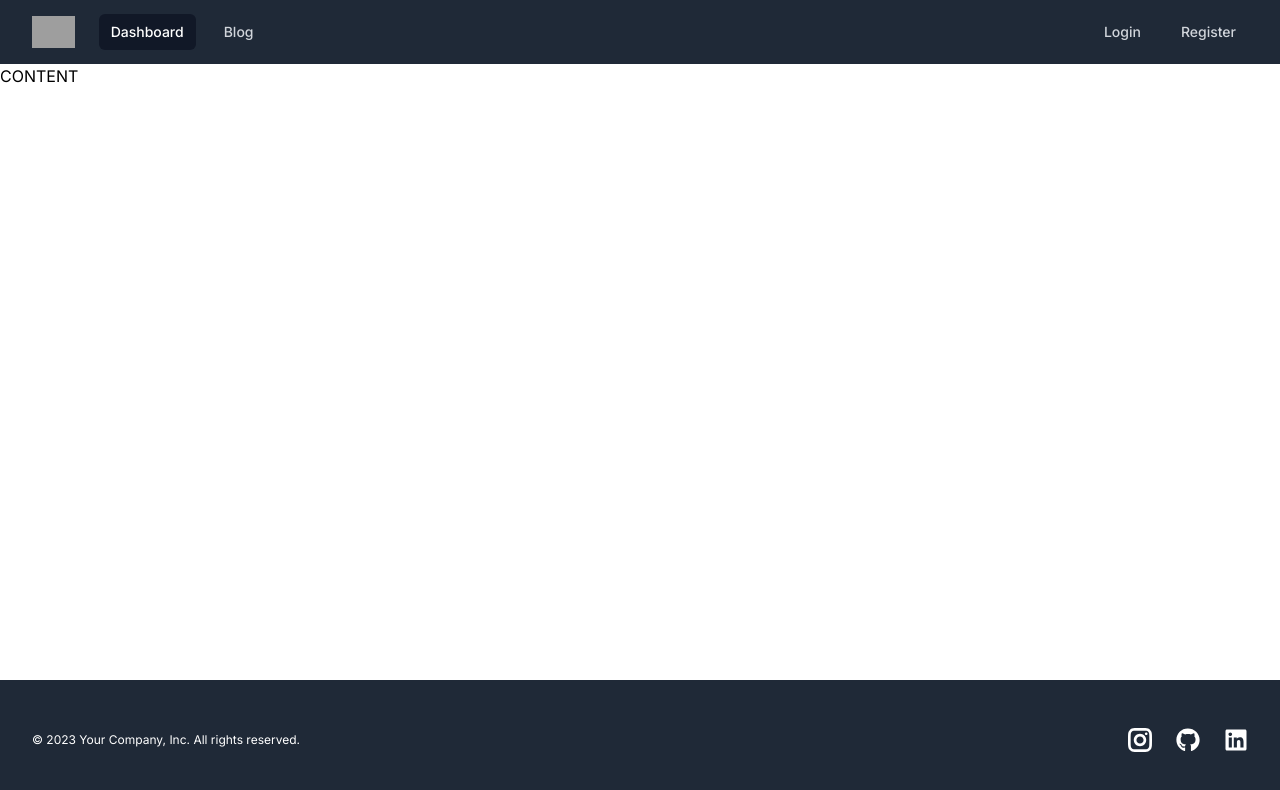
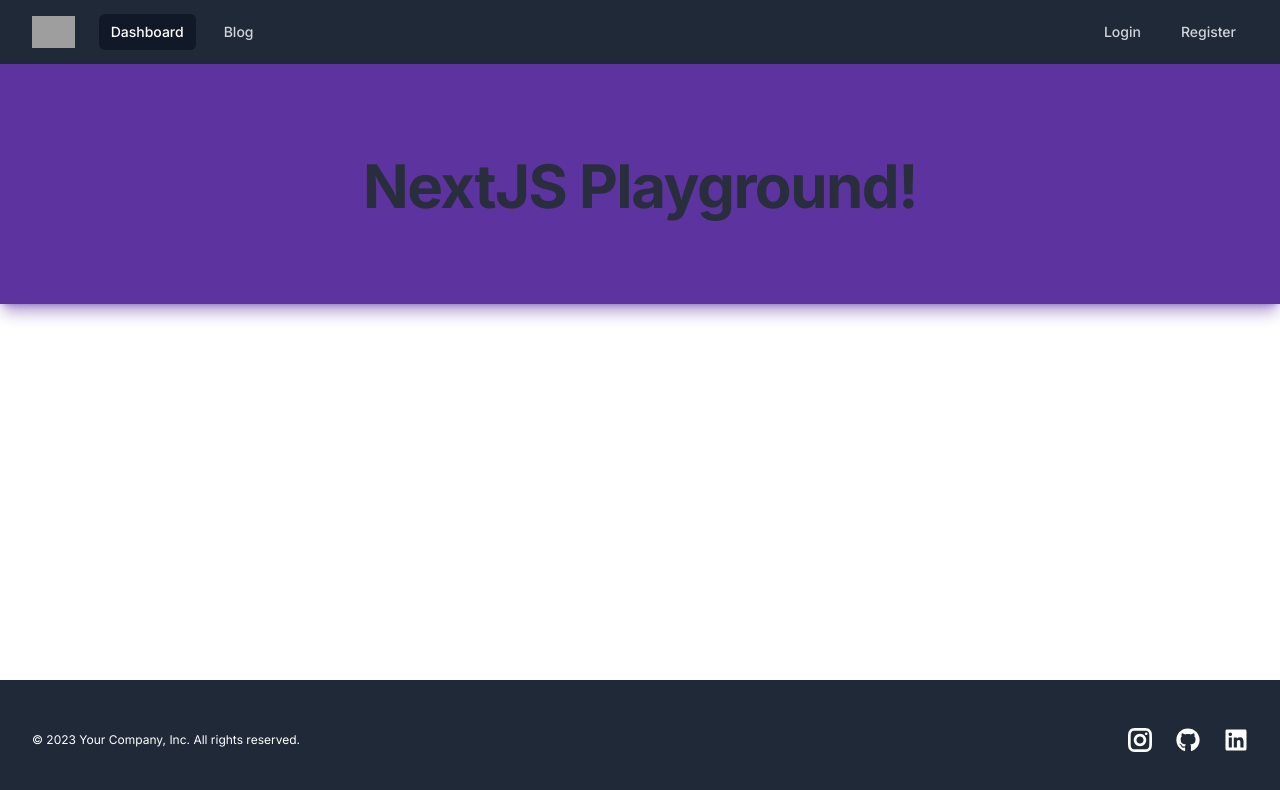
Before and after one commit to RussOakham/nextjs-playground, a Next.js app: page / in a window 1280 px wide. Shown: the top 790 px of the page. Built offline with nearby package versions, Linux system fonts and the light colour scheme; grey boxes are pictures that could not be loaded.

Commit message:
Header created with temporary styles

```diff
--- a/src/components/layout/Layout.tsx
+++ b/src/components/layout/Layout.tsx
@@ -2,6 +2,7 @@ import { ReactNode } from 'react'
 import { Inter } from '@next/font/google'
 
 import MainNavigation from '@/components/layout/navigation/MainNavigation'
+import MainContainer from '@/components/layout/containers/MainContainer'
 import Footer from '@/components/layout/footer/Footer'
 
 const inter = Inter({
@@ -17,7 +18,9 @@ const Layout = ({ children }: PropTypes) => {
     return (
         <>
             <MainNavigation className={`${inter.variable} font-sans`} />
-            <main className={`${inter.variable} font-sans`}>{children}</main>
+            <MainContainer className={`${inter.variable} font-sans`}>
+                {children}
+            </MainContainer>
             <Footer className={`${inter.variable} font-sans`} />
         </>
     )
--- /dev/null
+++ b/src/components/layout/containers/MainContainer.tsx
@@ -0,0 +1,16 @@
+import { ReactNode } from 'react'
+
+type PropTypes = {
+    children: ReactNode
+    className?: string
+}
+
+const MainContainer = ({ children, className }: PropTypes) => {
+    return (
+        <main className={`${className} mx-auto max-w-7xl w-full px-2 sm:px-6 lg:px-8`}>
+            {children}
+        </main>
+    )
+}
+
+export default MainContainer
--- /dev/null
+++ b/src/components/layout/headers/Header.tsx
@@ -0,0 +1,33 @@
+import React from 'react'
+
+type PropTypes = {
+    title: string
+    subtitle1?: string
+    subtitle2?: string
+}
+
+const Header = ({ title, subtitle1, subtitle2 }: PropTypes) => {
+    return (
+        <div className="shadow-lg bg-violet-900 opacity-90 h-60 full-bleed shadow-violet-900/50">
+            <div className="flex items-center justify-center h-full mx-auto max-w-7xl">
+                <div className="text-center">
+                    {subtitle1 && (
+                        <p className="text-lg font-semibold text-indigo-600">
+                            {subtitle1}
+                        </p>
+                    )}
+                    <h1 className="mt-1 text-4xl font-bold tracking-tight text-gray-900 sm:text-5xl lg:text-6xl">
+                        {title}
+                    </h1>
+                    {subtitle2 && (
+                        <p className="max-w-xl mx-auto mt-5 text-xl text-gray-500">
+                            {subtitle2}
+                        </p>
+                    )}
+                </div>
+            </div>
+        </div>
+    )
+}
+
+export default Header
--- a/src/pages/index.tsx
+++ b/src/pages/index.tsx
@@ -1,13 +1,15 @@
 import Head from 'next/head'
+
+import Header from '@/components/layout/headers/Header'
 
 const Home = () => {
     return (
         <>
             <Head>
-                <title>Create Next App</title>
+                <title>NextJS Playground</title>
                 <meta
                     name="description"
-                    content="Generated by create next app"
+                    content="Application to play around with NextJS and other toolings"
                 />
                 <meta
                     name="viewport"
@@ -15,7 +17,7 @@ const Home = () => {
                 />
                 <link rel="icon" href="/favicon.ico" />
             </Head>
-            CONTENT
+            <Header title="NextJS Playground!" />
         </>
     )
 }
--- a/src/pages/register/index.jsx
+++ b/src/pages/register/index.tsx
@@ -4,10 +4,10 @@ const Register = () => {
     return (
         <>
             <Head>
-                <title>Create Next App</title>
+                <title>Register</title>
                 <meta
                     name="description"
-                    content="Generated by create next app"
+                    content="Register an account"
                 />
                 <meta
                     name="viewport"
--- a/src/styles/globals.css
+++ b/src/styles/globals.css
@@ -2,10 +2,14 @@
 @tailwind components;
 @tailwind utilities;
 
-* {
-    box-sizing: border-box;
-    padding: 0;
-    margin: 0;
+@layer base {
+    html {
+        font-family: 'Inter', sans-serif;
+        font-size: 16px;
+        line-height: 1.5;
+        -webkit-text-size-adjust: 100%;
+        -ms-text-size-adjust: 100%;
+        -webkit-tap-highlight-color: transparent;
     }
 
     html,
@@ -16,6 +20,7 @@ body {
     }
 
     body {
+        margin: 0;
         display: flex;
         flex-direction: column;
     }
@@ -36,8 +41,26 @@ a {
         text-decoration: none;
     }
 
+    * {
+        box-sizing: border-box;
+        padding: 0;
+        margin: 0;
+    }
+
     @media (prefers-color-scheme: dark) {
         html {
             color-scheme: dark;
         }
     }
+}
+
+@layer utilities {
+    .full-bleed {
+        width: 100vw;
+        position: relative;
+        left: 50%;
+        right: 50%;
+        margin-left: -50vw;
+        margin-right: -50vw;
+    }
+}
```
Lines whose indentation alone changed are shown as unchanged.
